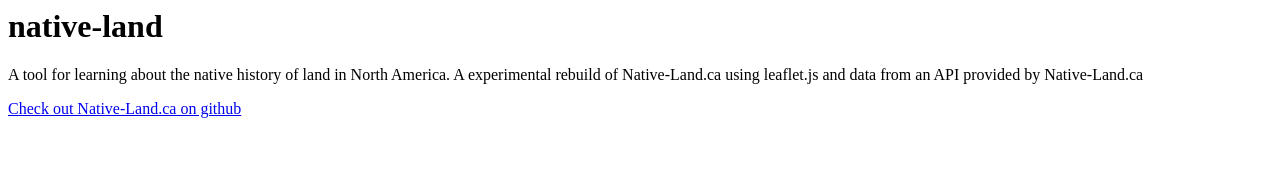
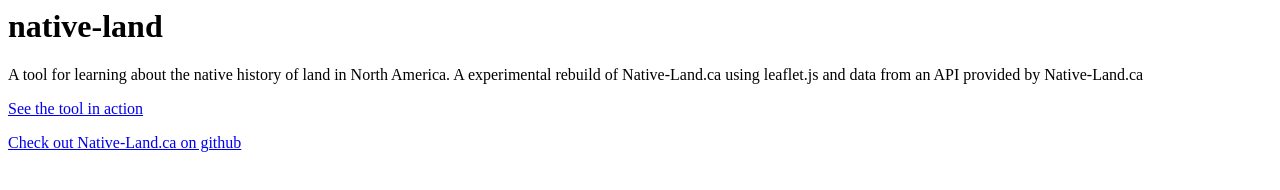
Before and after one commit to cathrynploehn/Native-Land, a plain HTML site: page README.html in a window 1280 px wide. Drawn offline with Linux system fonts and the light colour scheme.

Commit message:
Update readme

```diff
--- a/README.html
+++ b/README.html
@@ -6,6 +6,7 @@
       <body>
         <h1 id="native-land">native-land</h1>
 <p>A tool for learning about the native history of land in North America. A experimental rebuild of Native-Land.ca using leaflet.js and data from an API provided by Native-Land.ca</p>
+<p><a href="http://cathrynploehn.com/native-land/">See the tool in action</a></p>
 <p><a href="https://github.com/tempranova/Native-Land">Check out Native-Land.ca on github</a></p>
 
       </body>
```
Also changed, not shown: 1 other file.
